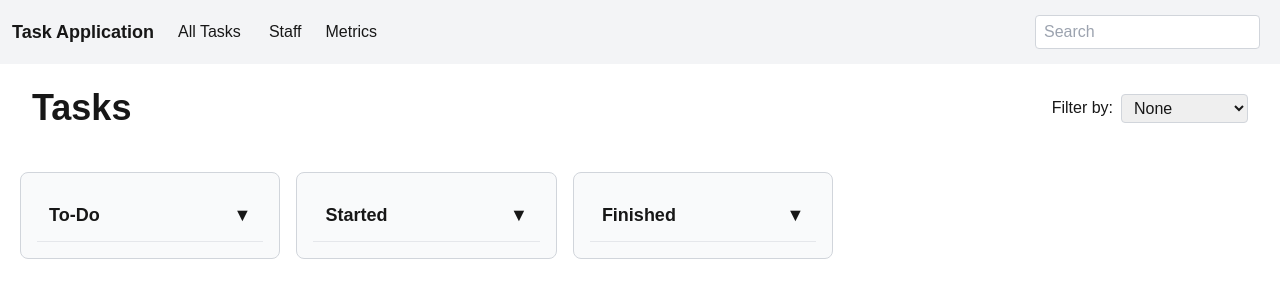
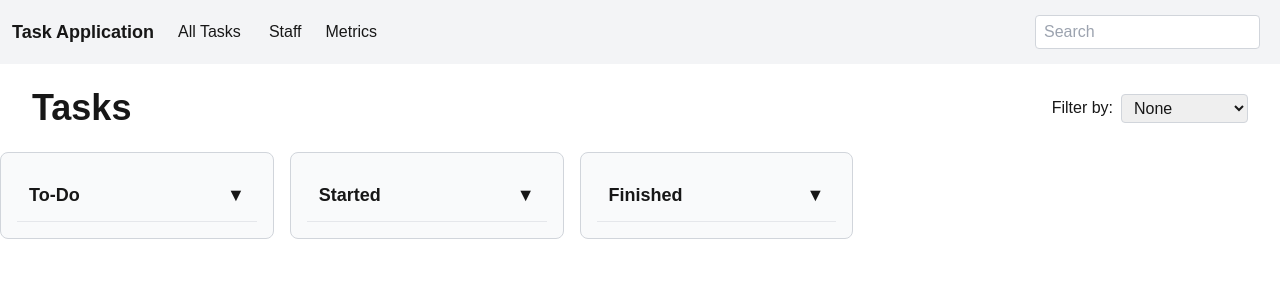
Before and after one commit to TristanMorlet/client_task_app, a Next.js app in the folder task_application/: page / in a window 1280 px wide. Shown: the top 300 px of the page. Built offline with nearby package versions, Linux system fonts and the light colour scheme.

Commit message:
Fixed bug where opening and closing a task list opened and closed all lists.
Signed-off-by: Prashant Kandathil <prashantgeorge36@gmail.com>

```diff
--- a/task_application/src/app/components/TaskList.jsx
+++ b/task_application/src/app/components/TaskList.jsx
@@ -1,10 +1,13 @@
 import React from 'react'
 import { useState } from 'react'
-export default function TaskList({}) {
+export default function TaskList({ }) {
+    const TODO = "To-Do"
+    const STARTED = "Started"
+    const FINISHED = "Finished"
     const [openLists, setOpenLists] = useState({
-            "To-Do": false,
-            "Started": false,
-            "Finished": false,
+            [TODO]: false,
+            [STARTED]: false,
+            [FINISHED]: false,
         });
     const [listToDo, setListToDo] = useState([]);
 
@@ -17,21 +20,29 @@ export default function TaskList({}) {
     }
 
     return (
-    <div className="grid grid-cols-3 gap-4 p-5 w-2/3">
-        {["To-Do", "Started", "Finished"].map((title, index) => (
-            <div key={index} className="p-4 flex flex-col bg-gray-50 rounded-lg border border-gray-300">
+    <div className="grid grid-cols-3 gap-4 p-30 w-2/3">
+            {[TODO, STARTED, FINISHED].map((title, index) => {
+                return (
+                    <div key={index} className="p-4 flex flex-col bg-gray-50 rounded-lg border border-gray-300 h-fit">
                         <h4
                             className="text-lg font-semibold p-3 border-b cursor-pointer flex justify-between items-center"
                             onClick={() => toggleListView(title)}>
                             {title}
                             <span>{openLists[title] ? "▲" : "▼"}</span>
                     </h4>
-                <div className={`flex flex-col overflow-hidden transition-all duration-300 ${openLists[title] ? "max-h-40 opacity-100 visibility-visible": "max-h-0 opacity-0 visibility-hidden"} ease-in-out`}>
+                        {openLists[title] === true ?
+                            (<div className={"flex flex-col overflow-hidden transition-all duration-300 ease-in-out"}>
+
                                 <p className="my-2 px-3">Item {index + 1}</p>
-                    <PopUpForm/>
+                                <p className="my-2 px-3">Item {index + 1}</p>
+                                <p className="my-2 px-3">Item {index + 1}</p>
+                                <p className="my-2 px-3">Item {index + 1}</p>
+                                <PopUpForm />
+                            </div>) : null}
+
                     </div>
-            </div>
-        ))}
+                )
+            })}
     </div>
   )
 }
```
Lines whose indentation alone changed are shown as unchanged.
